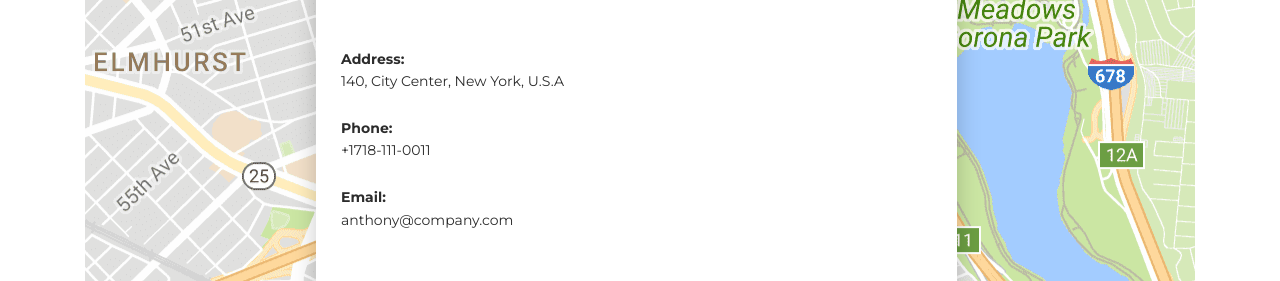
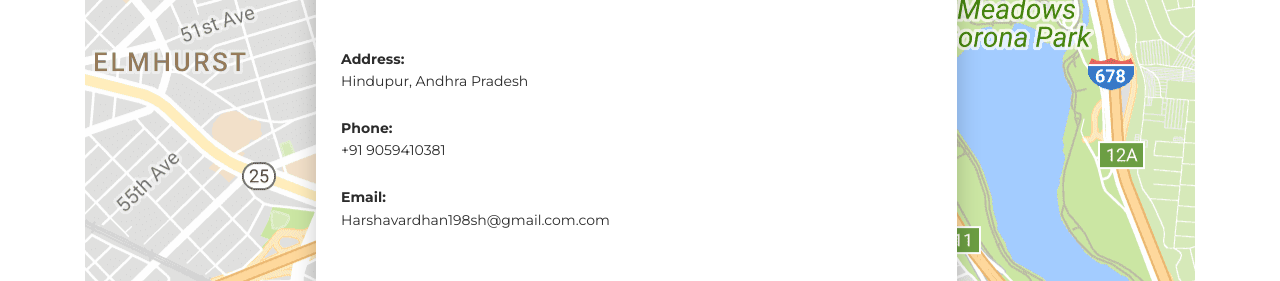
Before and after one commit to Harshash198/portfolioo, a plain HTML site: page index.html in a window 1280 px wide. Shown: the part 4209-4490 px from the top of the page. Drawn offline with nearby package versions, Linux system fonts and the light colour scheme.

Commit message:
Update index.html

```diff
--- a/index.html
+++ b/index.html
@@ -335,11 +335,11 @@ Collaborated with cross-functional teams, including UX designers and back-end de
                 <div>
                   <div class="card-body">
                     <p class="mb-0"><strong>Address:</strong></p>
-                    <p class="pb-2">140, City Center, New York, U.S.A</p>
+                    <p class="pb-2">Hindupur, Andhra Pradesh</p>
                     <p class="mb-0"><strong>Phone:</strong></p>
-                    <p class="pb-2">+1718-111-0011</p>
+                    <p class="pb-2">+91 9059410381</p>
                     <p class="mb-0"><strong>Email:</strong></p>
-                    <p>anthony@company.com</p>
+                    <p>Harshavardhan198sh@gmail.com.com</p>
                   </div>
                 </div>
               </div>
```
